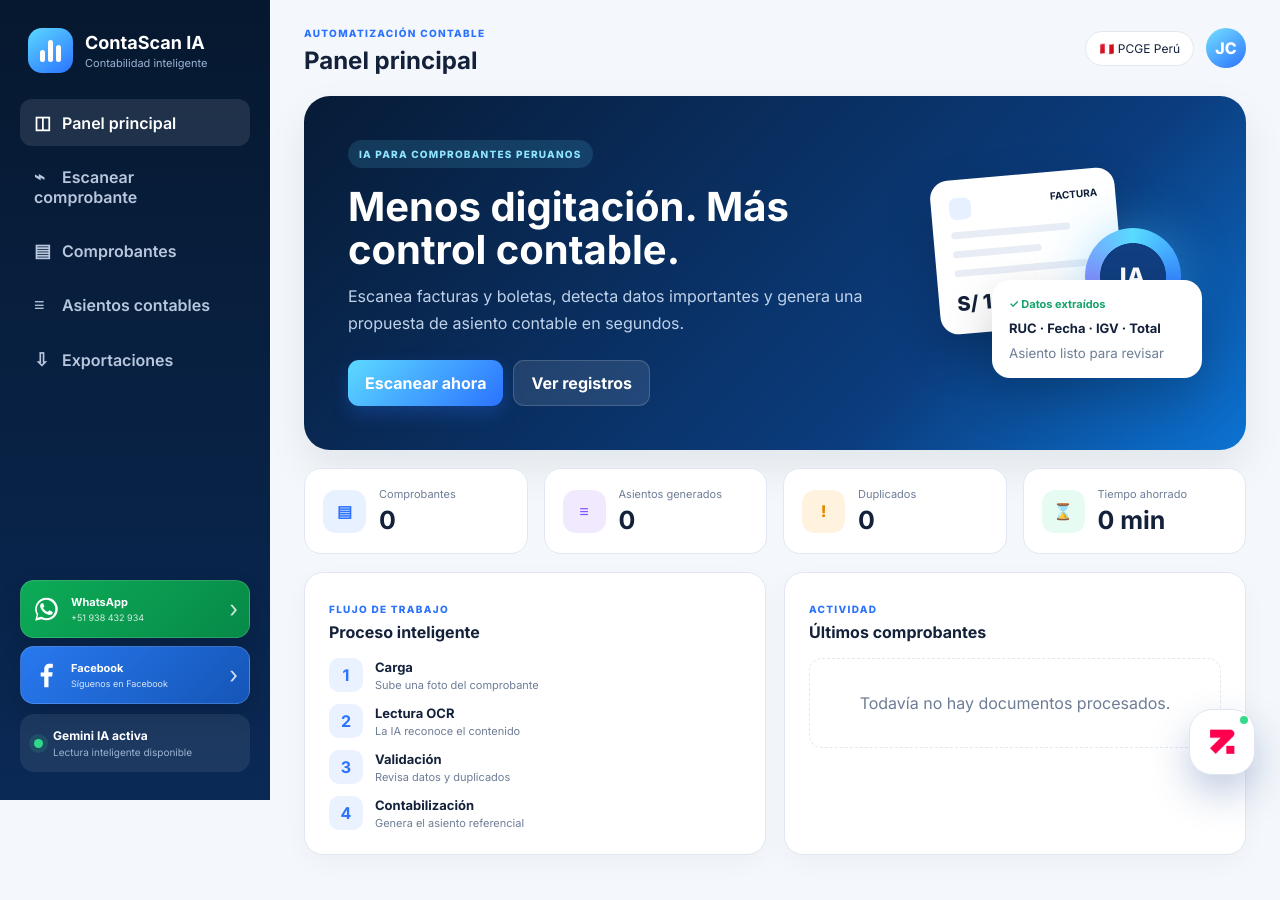
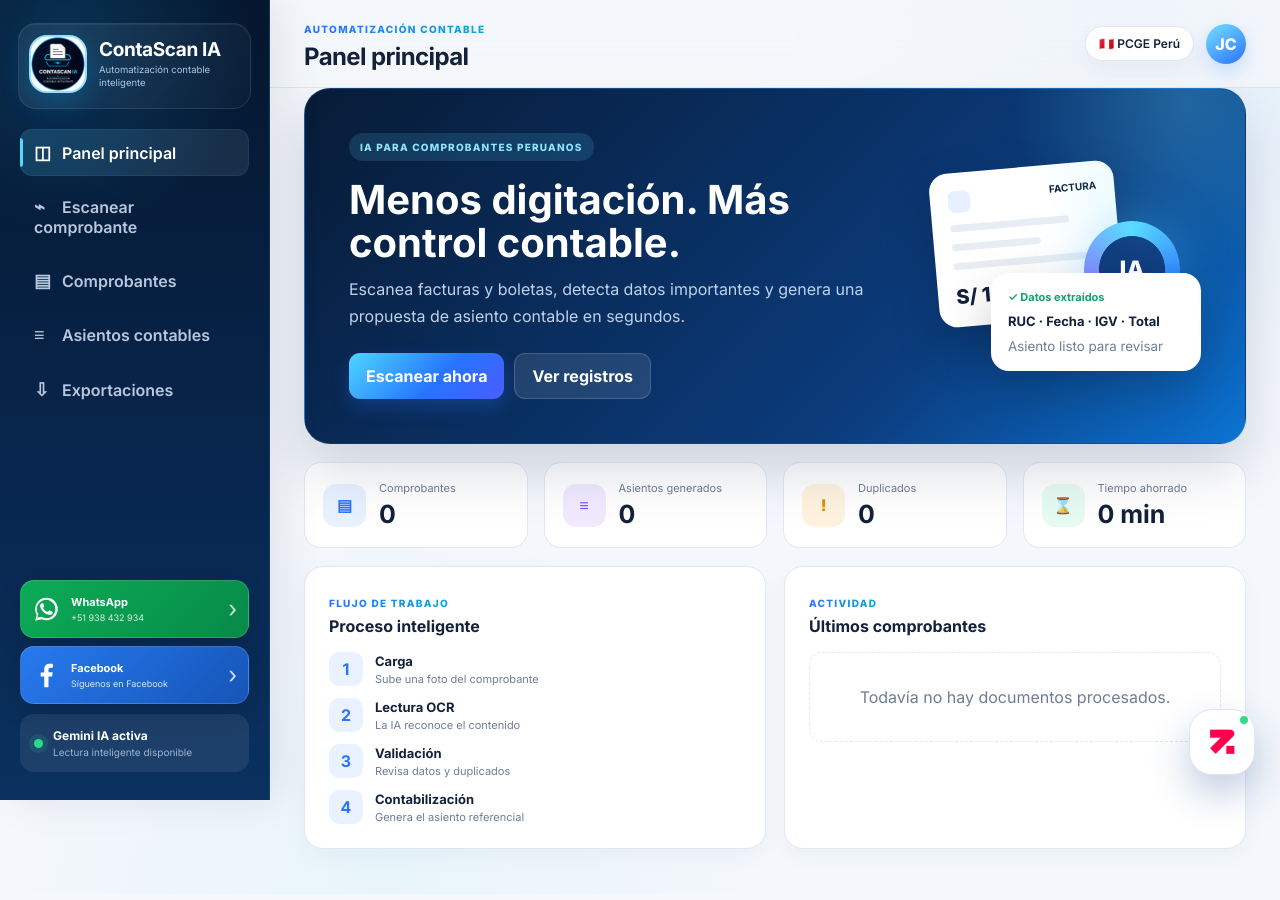
Before and after one commit to Jean999999/ContaScan-IA, a website: page public/index.html in a window 1280 px wide. Drawn offline with Linux system fonts and the light colour scheme; no server answers.

Commit message:
Actualizar logo oficial y mejorar interfaz

```diff
--- a/public/index.html
+++ b/public/index.html
@@ -4,7 +4,9 @@
 <head>
   <meta charset="UTF-8">
   <meta name="viewport" content="width=device-width, initial-scale=1.0">
-  <title>ContaScan IA</title>
+  <title>ContaScan IA — Automatización contable</title>
+  <meta name="theme-color" content="#071b36">
+  <link rel="icon" type="image/png" href="/assets/favicon.png">
   <link rel="preconnect" href="https://fonts.googleapis.com">
   <link rel="preconnect" href="https://fonts.gstatic.com" crossorigin>
   <link href="https://fonts.googleapis.com/css2?family=Inter:wght@400;500;600;700;800&display=swap" rel="stylesheet">
@@ -12,13 +14,13 @@
 </head>
 <body>
   <aside class="sidebar">
-    <div class="logo-wrap">
-      <div class="logo-mark">
-        <span></span><span></span><span></span>
+    <div class="logo-wrap brand-panel">
+      <div class="logo-mark brand-logo">
+        <img src="/assets/contascan-logo.png" alt="Logo de ContaScan IA">
       </div>
-      <div>
+      <div class="brand-copy">
         <h1>ContaScan IA</h1>
-        <p>Contabilidad inteligente</p>
+        <p>Automatización contable inteligente</p>
       </div>
     </div>
 
--- a/public/styles.css
+++ b/public/styles.css
@@ -136,3 +136,52 @@ body.camera-open{overflow:hidden}
   .social-link span,.social-link>b{display:none}.social-icon{width:25px;height:25px;flex-basis:25px}
   .chat-launcher{right:72px}
 }
+
+/* Renovación visual de marca ContaScan IA */
+body{
+  background:
+    radial-gradient(circle at 88% 2%,rgba(73,176,255,.12),transparent 28%),
+    radial-gradient(circle at 30% 100%,rgba(82,220,255,.08),transparent 30%),
+    var(--bg)
+}
+.sidebar{
+  background:
+    radial-gradient(circle at 25% 5%,rgba(30,173,255,.18),transparent 24%),
+    linear-gradient(180deg,#04162d 0%,#08274f 62%,#0a315f 100%);
+  border-right:1px solid rgba(105,204,255,.12);
+  box-shadow:12px 0 40px rgba(2,19,42,.08)
+}
+.brand-panel{
+  margin:-5px -2px 20px;padding:11px 10px 15px;
+  border-radius:18px;background:linear-gradient(135deg,rgba(255,255,255,.08),rgba(255,255,255,.025));
+  border:1px solid rgba(255,255,255,.09);box-shadow:inset 0 1px rgba(255,255,255,.06)
+}
+.logo-mark.brand-logo{
+  width:58px;height:58px;flex:0 0 58px;padding:0;border-radius:18px;
+  overflow:hidden;background:white;border:2px solid rgba(96,213,255,.7);
+  box-shadow:0 10px 28px rgba(0,170,255,.24),inset 0 0 0 2px rgba(255,255,255,.7)
+}
+.logo-mark.brand-logo img{width:100%;height:100%;display:block;object-fit:cover}
+.brand-copy{min-width:0}.logo-wrap h1{font-size:19px;letter-spacing:-.02em}
+.logo-wrap p{font-size:9.5px;line-height:1.35;max-width:145px;color:#a9c9ec}
+.nav{position:relative;overflow:hidden;transition:background .2s ease,color .2s ease,transform .2s ease}
+.nav::before{content:"";position:absolute;left:0;top:20%;bottom:20%;width:3px;border-radius:0 8px 8px 0;background:#55d9ff;opacity:0;transform:scaleY(.4);transition:.2s}
+.nav:hover{transform:translateX(2px)}.nav.active::before{opacity:1;transform:scaleY(1)}
+.nav.active{background:linear-gradient(90deg,rgba(82,212,255,.17),rgba(255,255,255,.08));box-shadow:inset 0 0 0 1px rgba(123,213,255,.08)}
+main{position:relative}
+main>header{
+  position:sticky;top:0;z-index:4;height:88px;margin:0 -34px;padding:0 34px;
+  background:rgba(244,247,251,.82);backdrop-filter:blur(18px);-webkit-backdrop-filter:blur(18px);
+  border-bottom:1px solid rgba(208,220,235,.72)
+}
+header h2{letter-spacing:-.025em}.overline{background:linear-gradient(90deg,#2b72ff,#05a9d9);-webkit-background-clip:text;background-clip:text;color:transparent}
+.chip{box-shadow:0 8px 22px rgba(15,49,91,.06);font-weight:600}.avatar{box-shadow:0 8px 20px rgba(43,114,255,.22)}
+.card,.metric-grid article{transition:transform .2s ease,box-shadow .2s ease,border-color .2s ease}
+.card:hover,.metric-grid article:hover{transform:translateY(-2px);border-color:#cbdcf4;box-shadow:0 16px 34px rgba(17,52,95,.075)}
+.hero{position:relative;border:1px solid rgba(115,207,255,.14);box-shadow:0 26px 55px rgba(4,35,77,.17)}
+.hero::after{content:"";position:absolute;width:360px;height:360px;border-radius:50%;right:-120px;top:-170px;background:radial-gradient(circle,rgba(99,222,255,.25),transparent 68%);pointer-events:none}
+.btn.primary{background:linear-gradient(135deg,#4ed6ff 0%,#2574ff 58%,#4b5cff 100%)}
+.dropzone{transition:border-color .2s ease,background .2s ease,transform .2s ease}.dropzone:hover{border-color:#69b6ff;background:#f4faff;transform:translateY(-1px)}
+.social-link{overflow:hidden;position:relative}.social-link::after{content:"";position:absolute;inset:-80% -20%;background:linear-gradient(110deg,transparent 35%,rgba(255,255,255,.18) 50%,transparent 65%);transform:translateX(-60%);transition:transform .55s ease}.social-link:hover::after{transform:translateX(60%)}
+@media(max-width:850px) and (min-width:601px){.brand-panel{padding:5px;margin:0 auto 20px;width:62px}.logo-mark.brand-logo{width:50px;height:50px;flex-basis:50px}.brand-copy{display:none}}
+@media(max-width:600px){main>header{height:72px;margin:0 -13px;padding:0 16px}.hero{border-radius:22px}.card{border-radius:17px}}
```
Also changed, not shown: public/assets/contascan-logo.png (added), public/assets/favicon.png (added).
